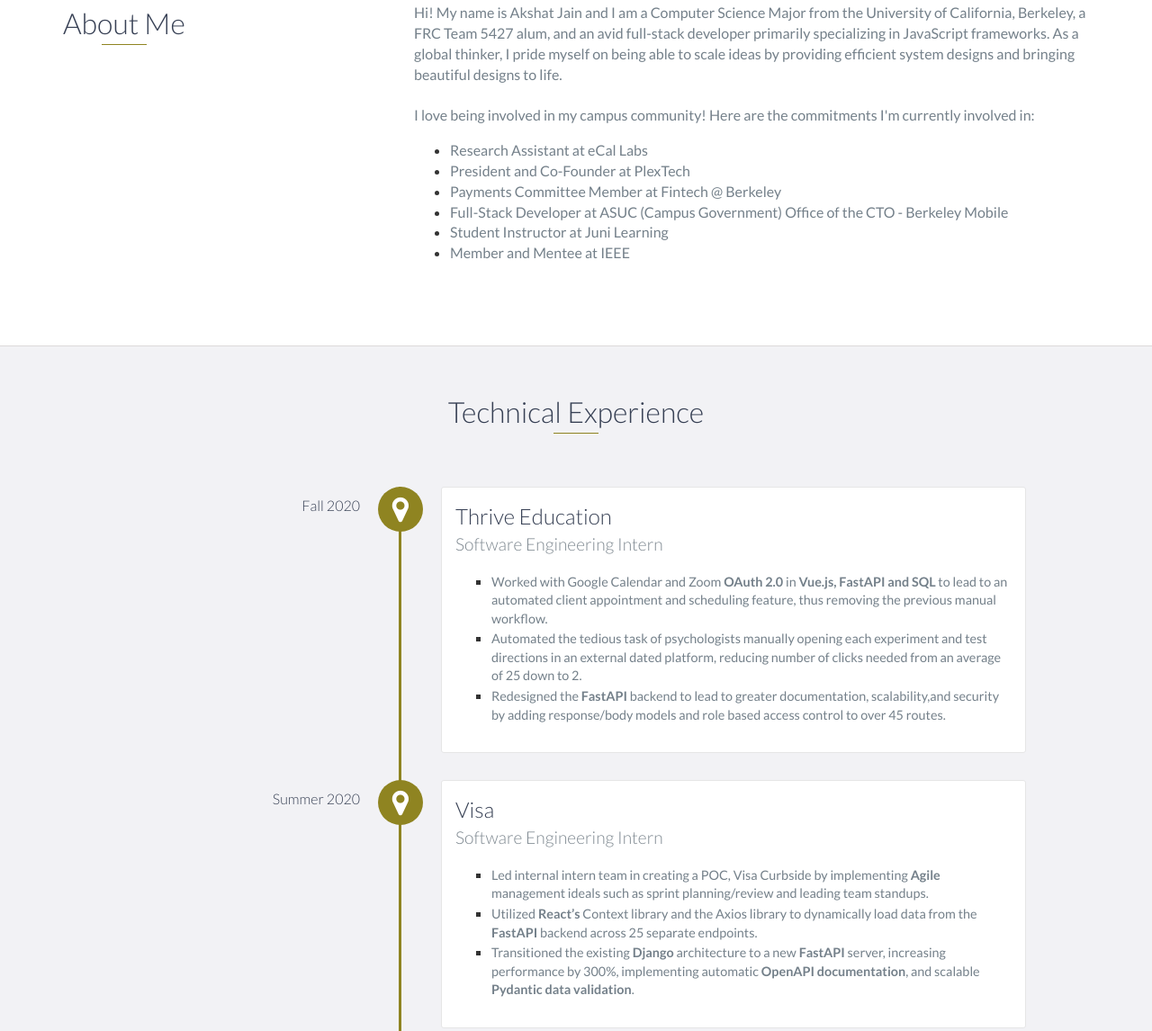
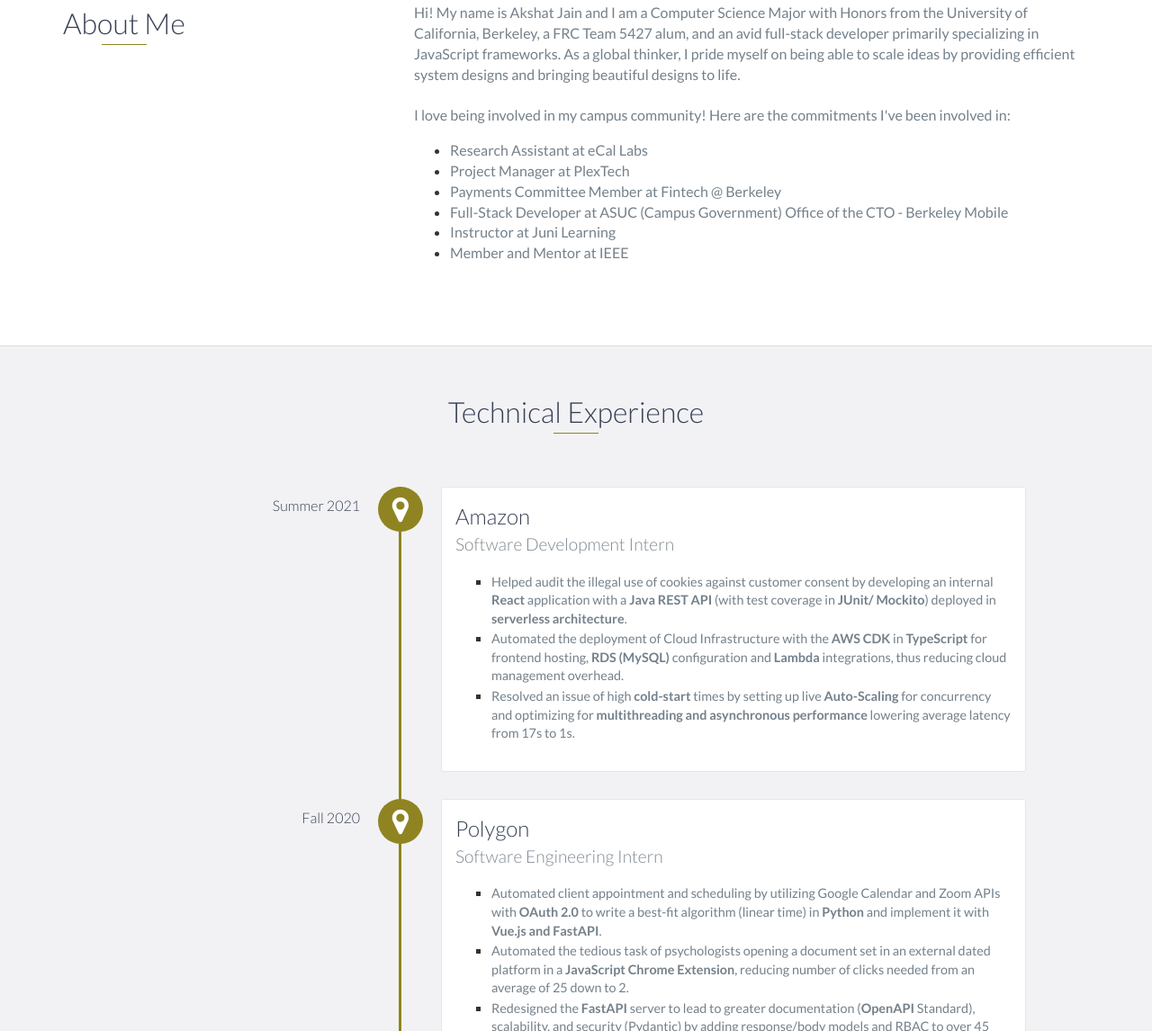
Before and after one commit to AkshatJain1/akshatjain1.github.io, a website: page index.html in a window 1280 px wide. Shown: the part 872-2018 px from the top of the page at 90% size. Drawn offline with nearby package versions, Linux system fonts and the light colour scheme.

Commit message:
updated experience and resume

```diff
--- a/index.html
+++ b/index.html
@@ -103,20 +103,20 @@
                 </div> -->
                 <div class="col-md-8">
                     <p>
-                        Hi! My name is Akshat Jain and I am a Computer Science Major from the
+                        Hi! My name is Akshat Jain and I am a Computer Science Major with Honors from the
                         University of California, Berkeley, a FRC Team 5427 alum,
                         and an avid full-stack developer primarily specializing in JavaScript frameworks. As a global
                         thinker, I pride myself on being able to scale
                         ideas by providing efficient system designs and bringing beautiful designs to life.
                         <br><br>
-                        I love being involved in my campus community! Here are the commitments I'm currently involved
+                        I love being involved in my campus community! Here are the commitments I've been involved
                         in:
                     <ul>
                         <li>
                             <p>Research Assistant at eCal Labs</p>
                         </li>
                         <li>
-                            <p>President and Co-Founder at PlexTech</p>
+                            <p>Project Manager at PlexTech</p>
                         </li>
                         <li>
                             <p>Payments Committee Member at Fintech @ Berkeley</p>
@@ -125,10 +125,10 @@
                             <p>Full-Stack Developer at ASUC (Campus Government) Office of the CTO - Berkeley Mobile</p>
                         </li>
                         <li>
-                            <p>Student Instructor at Juni Learning</p>
+                            <p>Instructor at Juni Learning</p>
                         </li>
                         <li>
-                            <p>Member and Mentee at IEEE</p>
+                            <p>Member and Mentor at IEEE</p>
                         </li>
                     </ul>
                     </p>
@@ -142,23 +142,40 @@
         <h2 class="heading">Technical Experience</h2>
         <div id="experience-timeline">
 
+            <div data-date="Summer 2021">
+                <h3>Amazon</h3>
+                <h4>Software Development Intern</h4>
+                <ul style="list-style-type: square">
+                    <li>
+                        <p>Helped audit the illegal use of cookies against customer consent by developing an internal <b>React</b>
+                            application with a <b>Java REST API</b> (with test coverage in <b>JUnit/ Mockito</b>) deployed in <b>serverless architecture</b>.</p>
+                    </li>
+                    <li>
+                        <p>Automated the deployment of Cloud Infrastructure with the <b>AWS CDK</b> in <b>TypeScript</b> for frontend hosting,
+                            <b>RDS (MySQL)</b> configuration and <b>Lambda</b> integrations, thus reducing cloud management overhead.</p>
+                    </li>
+                    <li>
+                        <p>Resolved an issue of high <b>cold-start</b> times by setting up live <b>Auto-Scaling</b> for concurrency
+                            and optimizing for <b>multithreading and asynchronous performance</b> lowering average latency from 17s to 1s.</p>
+                    </li>
+                </ul>
+            </div>
+
             <div data-date="Fall 2020">
-                <h3>Thrive Education</h3>
+                <h3>Polygon</h3>
                 <h4>Software Engineering Intern</h4>
                 <ul style="list-style-type: square">
                     <li>
-                        <p>Worked with Google Calendar and Zoom <b>OAuth 2.0</b> in <b>Vue.js, FastAPI and SQL</b> to
-                            lead to an automated client appointment and scheduling feature, thus removing the previous
-                            manual workflow.</p>
+                        <p>Automated client appointment and scheduling by utilizing Google Calendar and Zoom APIs with
+                            <b>OAuth 2.0</b> to write a best-fit algorithm (linear time) in <b>Python</b> and implement it with <b>Vue.js and FastAPI</b>.</p>
                     </li>
                     <li>
-                        <p>Automated the tedious task of psychologists manually opening each experiment and
-                            test directions in an external dated platform, reducing number of clicks needed from an
-                            average of 25 down to 2.</p>
+                        <p>Automated the tedious task of psychologists opening a document set in an external dated
+                            platform in a <b>JavaScript Chrome Extension</b>, reducing number of clicks needed from an average of 25 down to 2.</p>
                     </li>
                     <li>
-                        <p>Redesigned the <b>FastAPI</b> backend to lead to greater documentation, scalability,and
-                            security by adding response/body models and role based access control to over 45 routes.</p>
+                        <p>Redesigned the <b>FastAPI</b> server to lead to greater documentation (<b>OpenAPI</b>
+                            Standard), scalability, and security (Pydantic) by adding response/body models and RBAC to over 45 routes.</p>
                     </li>
                 </ul>
             </div>
@@ -370,17 +387,19 @@
         <div class="education-block">
             <h3>University of California, Berkeley</h3>
             <span class="education-date">May 2022</span>
-            <h4>Computer Science Major<br />Entrepreneurship Certificate</h4>
+            <h4>Computer Science Major with Honors<br />Entrepreneurship Certificate</h4>
             <p>
             <ul>
-                <li>GPA: 3.8 / 4.0</li>
+                <li><b>GPA</b>: 3.9 / 4.0</li>
                 <li>EECS <a href="https://www2.eecs.berkeley.edu/Courses/EE16A/" target="_blank">16a</a>/<a
                         href="https://www2.eecs.berkeley.edu/Courses/EE16B/" target="_blank">16b</a>: Designing Devices
                     and Systems</li>
                 <li>CS <a href="https://www2.eecs.berkeley.edu/Courses/CS61A/" target="_blank">61a</a>/<a
                         href="https://www2.eecs.berkeley.edu/Courses/CS61B/" target="_blank">61b</a>/<a
-                        href="https://www2.eecs.berkeley.edu/Courses/CS70/" target="_blank">70</a>: Comp Programs,
-                    Algorithms, Discrete Math</li>
+                        href="https://www2.eecs.berkeley.edu/Courses/CS61C/" target="_blank">61c</a>: Computer Programs,
+                    Data Structures, Machine Structures</li>
+                <li>CS <a href="https://www2.eecs.berkeley.edu/Courses/CS70/" target="_blank">70</a>/<a
+                    href="https://www2.eecs.berkeley.edu/Courses/CS170/" target="_blank">170</a>: Discrete Math, Algorithms</li>
                 <li>IndEng <a href="https://scet.berkeley.edu/newton-series/">95</a>/<a
                         href="https://classes.berkeley.edu/content/2020-spring-indeng-185-002-sem-002">185</a>: Newton
                     Lecture Series, Amazoogle </li>
@@ -761,7 +780,9 @@
             <li>AngularJS</li>
             <li>MySQL</li>
             <li>Java</li>
-            <li>C++</li>
+            <li>JUnit</li>
+            <li>Mockito</li>
+            <li>C/C++</li>
             <li>React Native</li>
             <li>Express.JS</li>
             <li>MongoDB</li>
@@ -769,6 +790,7 @@
             <li>PHP</li>
             <li>VB.NET</li>
             <br /><br /><br />
+            <li>AWS</li>
             <li>Git</li>
             <li>Jira (Agile)</li>
             <li>Android Studio</li>
@@ -834,7 +856,7 @@
             <div class="row">
                 <div class="col-sm-5 copyright">
                     <p>
-                        Copyright &copy; 2019 Akshat Jain
+                        Copyright &copy; 2021 Akshat Jain
                     </p>
                 </div>
                 <div class="col-sm-2 top">
```
Also changed, not shown: 1 other file.
